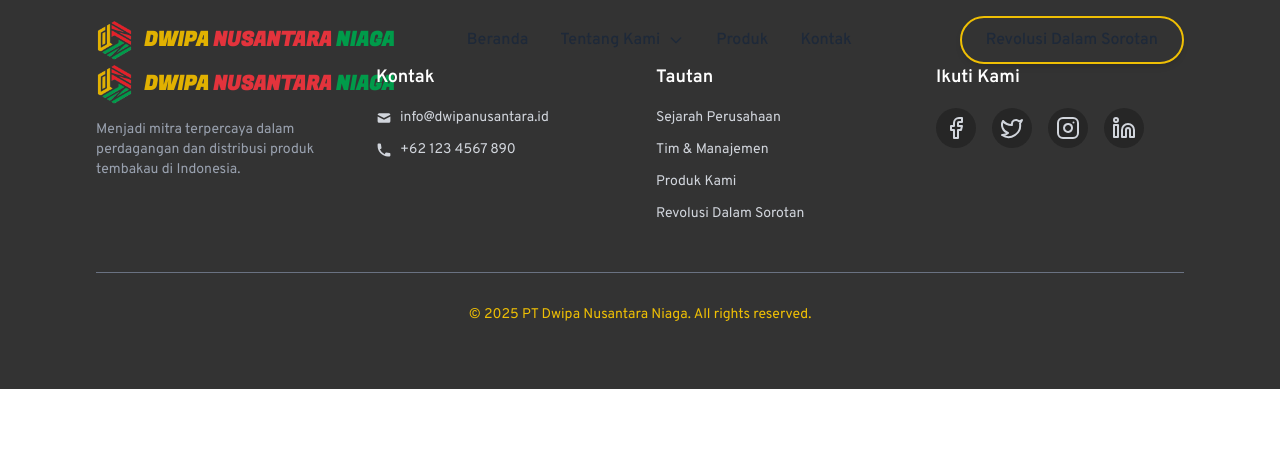
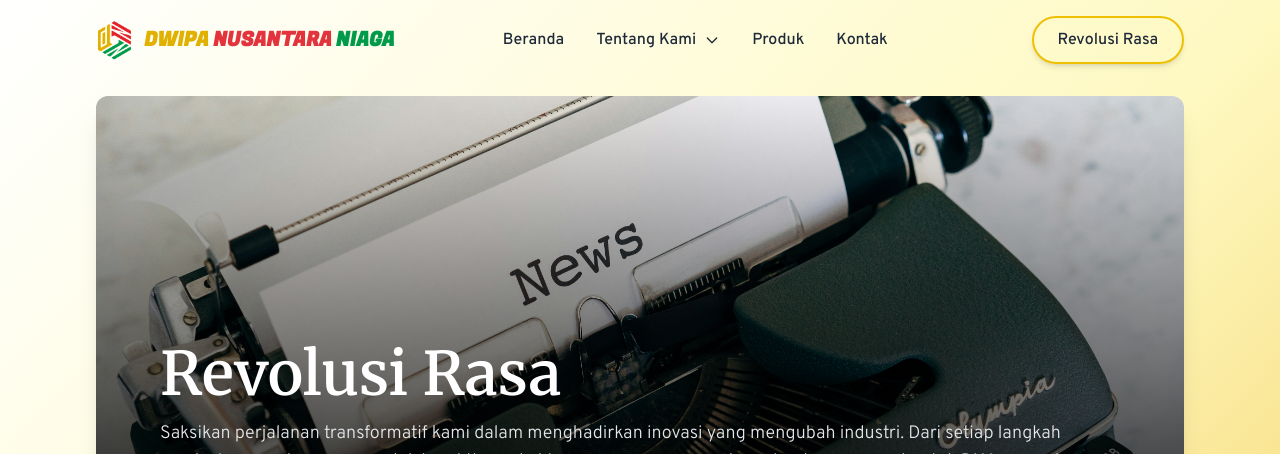
Before and after one commit to irfanfaiz25/dnn-company-profile, a React (Vite) app: page /revolusi-rasa in a window 1280 px wide. Shown: the top 454 px of the page. Built offline with nearby package versions, Linux system fonts and the light colour scheme.

Commit message:
fix: change revolusi dalam sorotan to revolusi rasa

```diff
--- a/src/App.jsx
+++ b/src/App.jsx
@@ -27,11 +27,8 @@ function App() {
         <Route path="/tim-manajemen" element={<TimManajemen />} />
         <Route path="/produk" element={<Produk />} />
         <Route path="/kontak" element={<Kontak />} />
-        <Route path="/revolusi-dalam-sorotan" element={<Sorotan />} />
-        <Route
-          path="/revolusi-dalam-sorotan/:slug"
-          element={<SorotanDetail />}
-        />
+        <Route path="/revolusi-rasa" element={<Sorotan />} />
+        <Route path="/revolusi-rasa/:slug" element={<SorotanDetail />} />
       </Routes>
       <Footer />
     </>
--- a/src/Components/Footer.jsx
+++ b/src/Components/Footer.jsx
@@ -113,9 +113,7 @@ const Footer = () => {
                 <Link href="/produk">Produk Kami</Link>
               </li>
               <li className="hover:text-primary-gold transition-colors">
-                <Link href="/revolusi-dalam-sorotan">
-                  Revolusi Dalam Sorotan
-                </Link>
+                <Link href="/revolusi-rasa">Revolusi Dalam Sorotan</Link>
               </li>
             </ul>
           </motion.div>
--- a/src/Components/Navbar.jsx
+++ b/src/Components/Navbar.jsx
@@ -237,10 +237,10 @@ const Navbar = () => {
                 </ul>
                 <div className="flex items-center justify-end">
                   <Link
-                    to="/revolusi-dalam-sorotan"
+                    to="/revolusi-rasa"
                     className="relative inline-flex items-center justify-center p-4 px-6 py-2.5 overflow-hidden font-medium text-gray-50 transition duration-300 ease-out border-2 border-primary-gold rounded-full shadow-md group"
                   >
-                    <span className="absolute inset-0 flex items-center justify-center w-full h-full text-gray-800 duration-300 -translate-x-full bg-primary-gold border-primary-gold group-hover:translate-x-0 ease">
+                    <span className="absolute inset-0 flex items-center justify-center w-full h-full text-gray-50 duration-300 -translate-x-full bg-primary-gold border-primary-gold group-hover:translate-x-0 ease">
                       <svg
                         className="w-6 h-6"
                         fill="none"
@@ -268,11 +268,9 @@ const Navbar = () => {
                           : "text-gray-800"
                       } border-primary-gold transition-all duration-300 transform group-hover:translate-x-full ease`}
                     >
-                      Revolusi Dalam Sorotan
+                      Revolusi Rasa
                     </span>
-                    <span className="relative invisible">
-                      Revolusi Dalam Sorotan
-                    </span>
+                    <span className="relative invisible">Revolusi Rasa</span>
                   </Link>
                 </div>
               </div>
@@ -347,10 +345,10 @@ const Navbar = () => {
             ))}
             <div className="pt-3 pb-1 w-full">
               <Link
-                to="/revolusi-dalam-sorotan"
+                to="/revolusi-rasa"
                 className="block w-full px-3 py-3 text-base font-medium text-center text-gray-900 bg-primary-gold rounded-full hover:bg-primary-gold/90"
               >
-                Revolusi Dalam Sorotan
+                Revolusi Rasa
               </Link>
             </div>
           </div>
--- a/src/Pages/Beranda/News.jsx
+++ b/src/Pages/Beranda/News.jsx
@@ -69,7 +69,7 @@ const News = () => {
                   {limitText(post.description, 290)}
                 </p>
                 <Link
-                  to={`/revolusi-dalam-sorotan/${post.slug}`}
+                  to={`/revolusi-rasa/${post.slug}`}
                   className="mt-4 text-gray-500 font-semibold hover:text-primary-gold transition-colors duration-300 flex items-center gap-2"
                 >
                   Baca Selengkapnya
@@ -88,7 +88,7 @@ const News = () => {
           className="flex justify-center mt-12"
         >
           <Link
-            to="/revolusi-dalam-sorotan"
+            to="/revolusi-rasa"
             className="px-4 py-2.5 md:px-8 md:py-4 bg-primary-gold text-white rounded-md font-semibold text-lg hover:bg-opacity-90 hover:scale-105 transition-all duration-300 shadow-lg"
           >
             Jelajahi Lebih Banyak Sorotan
--- a/src/Pages/Produk/Index.jsx
+++ b/src/Pages/Produk/Index.jsx
@@ -299,7 +299,7 @@ const Produk = () => {
                       e.stopPropagation(); // Prevent triggering parent onClick
                       const message = `Halo, saya ingin memesan produk ${product.name}. Mohon informasi lebih lanjut.`;
                       const encodedMessage = encodeURIComponent(message);
-                      const whatsappUrl = `https://wa.me/+6285339462767?text=${encodedMessage}`;
+                      const whatsappUrl = `https://wa.me/+6285117225313?text=${encodedMessage}`;
                       window.open(whatsappUrl, "_blank");
                     }}
                   >
--- a/src/Pages/Sorotan/Index.jsx
+++ b/src/Pages/Sorotan/Index.jsx
@@ -43,7 +43,7 @@ const Sorotan = () => {
             transition={{ duration: 0.6, delay: 0.4 }}
             className="text-3xl md:text-6xl text-white font-semibold font-display"
           >
-            Revolusi Dalam Sorotan
+            Revolusi Rasa
           </motion.h1>
           <motion.p
             initial={{ opacity: 0 }}
@@ -95,7 +95,7 @@ const Sorotan = () => {
               </p>
               <div className="flex w-full justify-start">
                 <Link
-                  to={`/revolusi-dalam-sorotan/${post.slug}`}
+                  to={`/revolusi-rasa/${post.slug}`}
                   className="text-gray-500 font-semibold hover:text-primary-gold transition-colors duration-300 flex items-center gap-2"
                 >
                   Baca Selengkapnya
--- a/src/Pages/Sorotan/SorotanDetail.jsx
+++ b/src/Pages/Sorotan/SorotanDetail.jsx
@@ -33,7 +33,7 @@ const SorotanDetail = () => {
       <div className="w-full min-h-screen flex flex-col items-center justify-center bg-gradient-to-br from-white via-yellow-100 to-primary-gold">
         <h2 className="text-2xl font-bold mb-4">Post tidak ditemukan</h2>
         <Link
-          to="/revolusi-dalam-sorotan"
+          to="/revolusi-rasa"
           className="flex items-center gap-2 px-6 py-3 bg-primary-gold hover:bg-yellow-600 text-white rounded-md transition-colors duration-200"
         >
           <ChevronLeftCircle className="w-5 h-5" />
```
